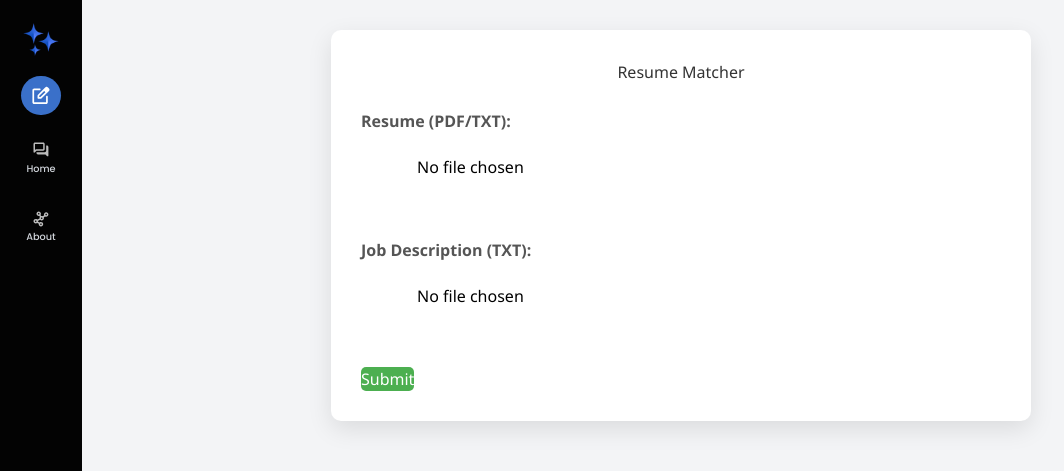
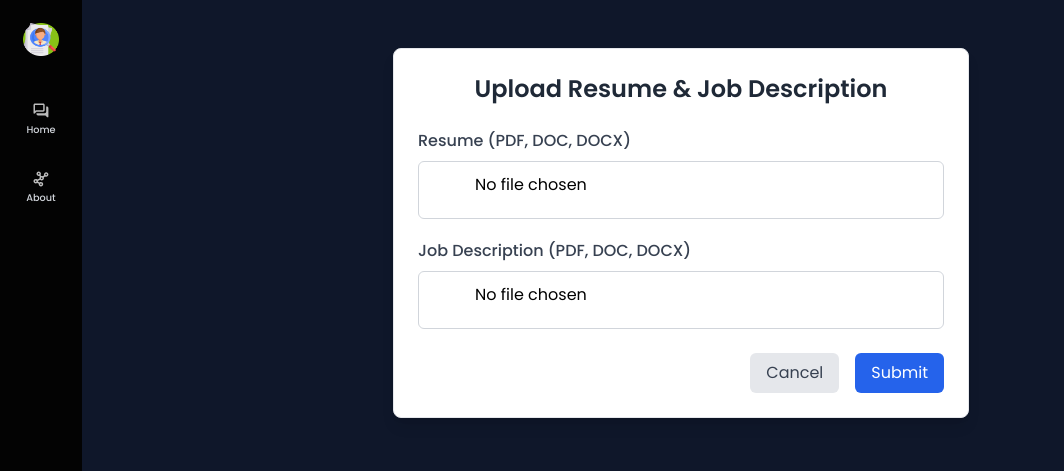
Before and after one commit to LaxmiMaheshwari/CTech-resume-screening-app, a React (Vite) app in the folder ui/: page / in a window 1280 px wide. Shown: the top 471 px of the page, without its empty margins (0-1064 px from the left). Built offline with nearby package versions, Linux system fonts and the light colour scheme; sample sign-in values are in the browser's storage.

Commit message:
sign in page changes

```diff
--- a/ui/src/App.tsx
+++ b/ui/src/App.tsx
@@ -35,6 +35,8 @@
 import { useEffect } from "react";
 import { createBrowserRouter, RouterProvider } from "react-router-dom";
 import AuthGuard from "./components/AuthGuard";
+import MatchScore from "./components/MatchingScore";
+
 import Signin from "./pages/Signin";
 import Home from "./pages/Home";
 import { ConfigProvider } from "antd";
@@ -57,6 +59,7 @@ const router = createBrowserRouter([
     children: [
       { element: <ResumeUploader />, index: true },
       { path: "upload", element: <ResumeUploader /> },
+      { path: "match-score", element: <MatchScore /> },
 
       // { path: "competitiveIntelligencecenter", element: <ExecutiveSummary /> },
       // { path: "faqs", lazy: () => import("./pages/FAQs") },
--- a/ui/src/components/GoogleLoginButton/index.tsx
+++ b/ui/src/components/GoogleLoginButton/index.tsx
@@ -37,6 +37,7 @@ const GoogleLoginButton: React.FC<Props> = ({ onLogin, children }) => {
         client_id:
           "210575793102-m7u0gdgh66ecirgee36e01f6e0rfujqq.apps.googleusercontent.com",
         callback: handleCredentialResponse,
+        hosted_domain: "latentview.com", // UI hint only
       });
 
       window.google.accounts.id.renderButton(hiddenDivRef.current, {
--- a/ui/src/components/ResumeUploader/index.tsx
+++ b/ui/src/components/ResumeUploader/index.tsx
@@ -1,13 +1,13 @@
-// components/ResumeUploader.tsx
 import React, { useState, ChangeEvent, FormEvent } from "react";
 import { MatchScoreResponse } from "../../types/resume";
-import "./index.css";
 import { useUploadResumeMutation } from "../../redux/api";
 import { useNavigate } from "react-router-dom";
 import { useAppDispatch } from "../../hooks";
 import { setMatchData } from "../../redux/features/match/matchSlice";
 
-const ResumeUploader = () => {
+const ResumeJobUpload: React.FC = () => {
+  const [jobDescFile, setJobDescFile] = useState<File | null>(null);
+
   const navigate = useNavigate();
   const dispatch = useAppDispatch();
   const [loading, setLoading] = useState<boolean>(false);
@@ -17,15 +17,32 @@ const ResumeUploader = () => {
   const [jdText, setJdText] = useState<string>("");
   const [uploadResume, { isLoading }] = useUploadResumeMutation();
 
-  const handleFileChange = (
-    e: ChangeEvent<HTMLInputElement>,
-    setterFile: React.Dispatch<React.SetStateAction<File | null>>,
-    setterText: React.Dispatch<React.SetStateAction<string>>
-  ) => {
+  const handleResumeChange = (e: React.ChangeEvent<HTMLInputElement>) => {
     const file = e.target.files?.[0];
-    if (!file) return;
-    setterFile(file);
+    if (file) setResumeFile(file);
   };
+
+  const handleJobDescChange = (e: React.ChangeEvent<HTMLInputElement>) => {
+    const file = e.target.files?.[0];
+    if (file) setJdFile(file);
+  };
+
+  const handleCancel = () => {
+    setResumeFile(null);
+    setJobDescFile(null);
+    setJdFile(null);
+  };
+
+  // const handleSubmit = () => {
+  //   if (!resumeFile || !jobDescFile) {
+  //     alert("Please upload both files.");
+  //     return;
+  //   }
+
+  //   // Upload logic goes here (API call, form data, etc.)
+  //   console.log("Submitting files:", { resumeFile, jobDescFile });
+  //   alert("Submitted successfully!");
+  // };
 
   const readFileAsText = (file: File): Promise<string> => {
     return new Promise((resolve, reject) => {
@@ -81,45 +98,60 @@ const ResumeUploader = () => {
   };
 
   return (
-    <div className="uploader-container">
-      <h2>Resume Matcher</h2>
-      {/* Resume Input */}
-      <form onSubmit={handleSubmit}>
-        <div className="input-group">
-          <label>Resume (PDF/TXT):</label>
+    <div className="max-w-xl mx-auto mt-12 p-6 bg-white shadow-lg rounded-lg border border-gray-200">
+      <h2 className="text-2xl font-semibold text-gray-800 mb-6 text-center">
+        Upload Resume & Job Description
+      </h2>
+
+      {/* Resume Upload */}
+      <div className="mb-5">
+        <label className="block text-gray-700 font-medium mb-2">
+          Resume (PDF, DOC, DOCX)
+        </label>
         <input
-            id="resume-input"
           type="file"
-            accept=".pdf,.txt"
-            onChange={(e) => handleFileChange(e, setResumeFile, setResumeText)}
+          accept=".pdf,.doc,.docx"
+          onChange={handleResumeChange}
+          className="w-full p-2 border border-gray-300 rounded-md file:mr-4 file:py-2 file:px-4 file:rounded file:border-0 file:text-sm file:font-semibold file:bg-blue-50 file:text-blue-700 hover:file:bg-blue-100"
         />
-          {resumeFile && <p className="file-name">📄 {resumeFile.name}</p>}
+        {resumeFile && (
+          <p className="mt-2 text-sm text-green-600">{resumeFile.name}</p>
+        )}
       </div>
 
-        {/* JD Input */}
-        <div className="input-group">
-          <label>Job Description (TXT):</label>
+      {/* Job Description Upload */}
+      <div className="mb-5">
+        <label className="block text-gray-700 font-medium mb-2">
+          Job Description (PDF, DOC, DOCX)
+        </label>
         <input
-            id="jd-input"
           type="file"
-            accept=".pdf,.txt"
-            onChange={(e) => handleFileChange(e, setJdFile, setJdText)}
+          accept=".pdf,.doc,.docx"
+          onChange={handleJobDescChange}
+          className="w-full p-2 border border-gray-300 rounded-md file:mr-4 file:py-2 file:px-4 file:rounded file:border-0 file:text-sm file:font-semibold file:bg-purple-50 file:text-purple-700 hover:file:bg-purple-100"
         />
-          {jdFile && <p className="file-name">📄 {jdFile.name}</p>}
+        {jobDescFile && (
+          <p className="mt-2 text-sm text-green-600">{jobDescFile.name}</p>
+        )}
       </div>
 
-        {/* Buttons */}
-        {/* <div className="button-group">
-        <button className="cancel-btn" onClick={handleCancel}>Cancel</button>
-        <button className="submit-btn" onClick={handleSubmit}>Submit</button>
-      </div> */}
-
-        <button className="submit-btn" type="submit" disabled={loading}>
-          {loading ? "Processing..." : "Submit"}
+      {/* Action Buttons */}
+      <div className="flex justify-end space-x-4 mt-6">
+        <button
+          onClick={handleCancel}
+          className="px-4 py-2 rounded-md bg-gray-200 text-gray-700 hover:bg-gray-300 transition"
+        >
+          Cancel
         </button>
-      </form>
+        <button
+          onClick={handleSubmit}
+          className="px-4 py-2 rounded-md bg-blue-600 text-white hover:bg-blue-700 transition"
+        >
+          Submit
+        </button>
+      </div>
     </div>
   );
 };
 
-export default ResumeUploader;
+export default ResumeJobUpload;
--- /dev/null
+++ b/ui/src/components/SessionManager/index.tsx
@@ -0,0 +1,42 @@
+// src/components/auth/SessionManager.tsx
+import { useEffect } from "react";
+import { useNavigate } from "react-router-dom";
+
+const SessionManager = () => {
+  const navigate = useNavigate();
+
+  useEffect(() => {
+    const checkSession = () => {
+      const sessionRaw = localStorage.getItem("session");
+      if (!sessionRaw) {
+        logout();
+        return;
+      }
+
+      try {
+        const session = JSON.parse(sessionRaw);
+        if (Date.now() > session.expiresAt) {
+          logout();
+        }
+      } catch (e) {
+        console.error("Invalid session format", e);
+        logout();
+      }
+    };
+
+    const logout = () => {
+      localStorage.removeItem("session");
+      alert("Session expired");
+      navigate("/signin");
+    };
+
+    const interval = setInterval(checkSession, 60 * 1000); // every 1 min
+    checkSession(); // check immediately
+
+    return () => clearInterval(interval);
+  }, [navigate]);
+
+  return null;
+};
+
+export default SessionManager;
--- a/ui/src/components/Sidebar/index.tsx
+++ b/ui/src/components/Sidebar/index.tsx
@@ -109,17 +109,30 @@ import { useNavigate } from "react-router-dom";
 
 import { useDispatch, useSelector } from "react-redux";
 import lvLogo from "../../assets/images/logo.png";
+import appLogo from "../../assets/images/app_logo.png";
+
 import chatAI from "../../assets/icons/chatAI.svg";
 import knowledgeGraph from "../../assets/icons/knowledge_graph.svg";
 import documentsReports from "../../assets/icons/documents_reports.svg";
 import savedResponse from "../../assets/icons/saved_response.svg";
 import contextBuilder from "../../assets/icons/context_builder.svg";
 import { RootState } from "../../redux/store";
+import { Session } from "../../types/login";
+
+import { Navigate, useLocation } from "react-router-dom";
 
 export default function Sidebar() {
   const [active, setActive] = useState("AI Chat");
   const navigate = useNavigate();
   const dispatch = useDispatch();
+  const sessionRaw = localStorage.getItem("session");
+  if (!sessionRaw) {
+    return <Navigate to="/signin" state={{ from: location }} replace />;
+  }
+  const session: Session = JSON.parse(sessionRaw);
+
+  console.log("userSession", session.user.picture);
+
   // const isRecentSidebarPinged = useSelector(
   //   (state: RootState) => state.sidebar.isRecentSidebarPinged
   // );
@@ -218,7 +231,7 @@ export default function Sidebar() {
       {/* Logo */}
       <div>
         <img
-          src={lvLogo}
+          src={appLogo}
           alt="logo"
           style={{
             width: "clamp(36px, 2.5vw, 100px)",
@@ -232,29 +245,7 @@ export default function Sidebar() {
         style={{
           marginTop: " clamp(20px, 1.45vw, 52px)",
         }}
-      >
-        <button
-          className="p-[10px] rounded-full bg-[#3A70C9]  hover:bg-blue-600 "
-          style={{
-            padding: " clamp(10px, 0.833vw, 52px)",
-          }}
-        >
-          <svg
-            viewBox="0 0 20 21"
-            fill="none"
-            xmlns="http://www.w3.org/2000/svg"
-            style={{
-              width: "clamp(12px, 1.4vw, 52px)",
-              height: "clamp(10px, 1.4vw, 52vw)",
-            }}
-          >
-            <path
-              d="M2 20.9996C1.45 20.9996 0.979167 20.8038 0.5875 20.4121C0.195833 20.0204 0 19.5496 0 18.9996V4.99961C0 4.44961 0.195833 3.97878 0.5875 3.58711C0.979167 3.19544 1.45 2.99961 2 2.99961H8.525C8.85833 2.99961 9.10833 3.10378 9.275 3.31211C9.44167 3.52044 9.525 3.74961 9.525 3.99961C9.525 4.24961 9.4375 4.47878 9.2625 4.68711C9.0875 4.89544 8.83333 4.99961 8.5 4.99961H2V18.9996H16V12.4746C16 12.1413 16.1042 11.8913 16.3125 11.7246C16.5208 11.5579 16.75 11.4746 17 11.4746C17.25 11.4746 17.4792 11.5579 17.6875 11.7246C17.8958 11.8913 18 12.1413 18 12.4746V18.9996C18 19.5496 17.8042 20.0204 17.4125 20.4121C17.0208 20.8038 16.55 20.9996 16 20.9996H2ZM6 13.9996V11.5746C6 11.3079 6.05 11.0538 6.15 10.8121C6.25 10.5704 6.39167 10.3579 6.575 10.1746L15.175 1.57461C15.375 1.37461 15.6 1.22461 15.85 1.12461C16.1 1.02461 16.35 0.974609 16.6 0.974609C16.8667 0.974609 17.1208 1.02461 17.3625 1.12461C17.6042 1.22461 17.825 1.37461 18.025 1.57461L19.425 2.99961C19.6083 3.19961 19.75 3.42044 19.85 3.66211C19.95 3.90378 20 4.14961 20 4.39961C20 4.64961 19.9542 4.89544 19.8625 5.13711C19.7708 5.37878 19.625 5.59961 19.425 5.79961L10.825 14.3996C10.6417 14.5829 10.4292 14.7288 10.1875 14.8371C9.94583 14.9454 9.69167 14.9996 9.425 14.9996H7C6.71667 14.9996 6.47917 14.9038 6.2875 14.7121C6.09583 14.5204 6 14.2829 6 13.9996ZM8 12.9996H9.4L15.2 7.19961L14.5 6.49961L13.775 5.79961L8 11.5746V12.9996Z"
-              fill="white"
-            />
-          </svg>
-        </button>
-      </div>
+      ></div>
 
       {/* Menu Items */}
       <div className="flex flex-col w-full">
@@ -299,7 +290,7 @@ export default function Sidebar() {
       {/* Bottom Profile */}
       <div className="fixed bottom-[15px] flex justify-center z-50">
         <img
-          // src={user?.picture}
+          src={session.user.picture}
           alt="profile"
           style={{
             width: "clamp(20px, 2.7vw, 92px)",
--- a/ui/src/pages/Home/index.tsx
+++ b/ui/src/pages/Home/index.tsx
@@ -2,12 +2,17 @@ import { Outlet } from "react-router-dom";
 import { useEffect } from "react";
 import { useDispatch } from "react-redux";
 import Sidebar from "../../components/Sidebar";
+import SessionManager from "../../components/SessionManager";
+
 // import ChatHistory from "../../components/ChatHistory";
 
 const Home = () => {
   // return <Outlet />;
 
   return (
+    <>
+      <SessionManager></SessionManager>
+
       <div className="flex h-screen overflow-hidden">
         {/* Sidebar */}
         <aside
@@ -20,11 +25,11 @@ const Home = () => {
         </aside>
 
         {/* Main content */}
-      <main className="flex-1 overflow-auto bg-gray-100">
+        <main className="flex-1 overflow-auto bg-[#0f172a]">
           <Outlet />
         </main>
       </div>
-
+    </>
     // <div style={{ display: 'flex' }} className="flex h-screen overflow-hidden">
     //   <aside className="w-[82px] sticky top-0 inset-y-0 left-0 bg-gray-900 text-white
     //                   w-[82px] sm:w-[50px] md:w-[55px] lg:w-[80px] xl:w-[82px] 2xl:w-[92px] 3xl:w-[100px] 4xl:w-[120px] 5xl:w-[130px]
--- a/ui/src/pages/Signin/index.tsx
+++ b/ui/src/pages/Signin/index.tsx
@@ -5,6 +5,7 @@ import logo from "../../assets/images/logo.png";
 import lv_logo from "../../assets/images/lv_logo_img.png";
 import google from "../../assets/icons/google.svg";
 import resumeCheckerLogo from "../../assets/images/resume_checker_logo.svg";
+import appLogo from "../../assets/images/app_logo.png";
 
 import background from "../../assets/video/background.mp4";
 // import useAuth from "../../hooks/useAuth";
@@ -37,7 +38,8 @@ export default function Signin() {
   //  }
 
   const handleLogin = (user: GoogleUser) => {
-    navigate(from, { replace: true });
+    navigate("/");
+    // navigate(from, { replace: true });
   };
 
   return (
@@ -108,7 +110,7 @@ export default function Signin() {
           <div className="my-[67px] flex flex-col items-center justify-center">
             {/* Logo */}
             <img
-              src={resumeCheckerLogo}
+              src={appLogo}
               alt="LatentView Logo"
               className="object-contain"
               style={{
```
Also changed, not shown: ui/src/components/MatchingScore/index.tsx (+35 -34 lines), ui/src/assets/images/app_logo.png (added). Lines whose indentation alone changed are shown as unchanged.
